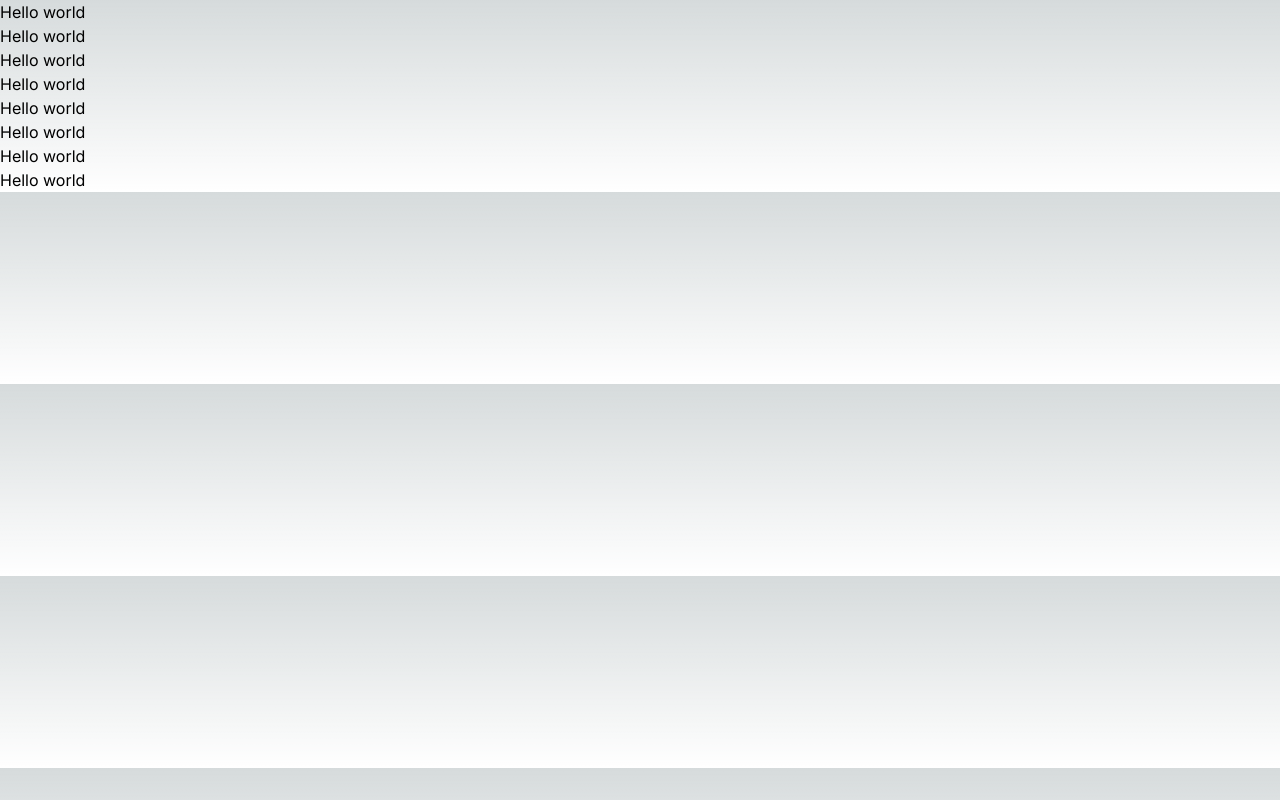
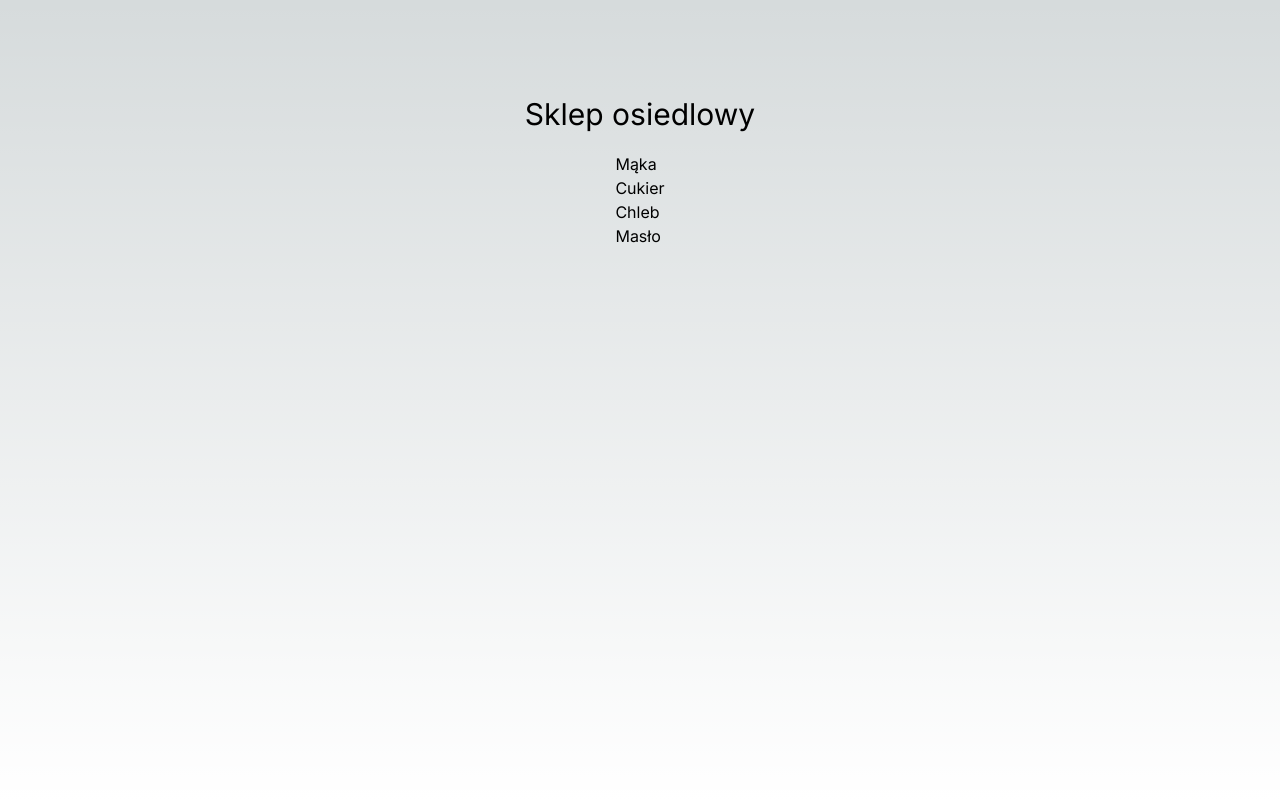
Before and after one commit to mogiel/fe_shop, a Next.js app: page / in a window 1280 px wide. Built offline with nearby package versions, Linux system fonts and the light colour scheme.

Commit message:
feat: page

```diff
--- a/src/app/page.tsx
+++ b/src/app/page.tsx
@@ -1,14 +1,13 @@
 export default function Home() {
 	return (
-		<main className="flex min-h-screen flex-col items-center justify-between p-24">
-			<h1>Hello world</h1>
-			<h1>Hello world</h1>
-			<h1>Hello world</h1>
-			<h1>Hello world</h1>
-			<h1>Hello world</h1>
-			<h1>Hello world</h1>
-			<h1>Hello world</h1>
-			<h1>Hello world</h1>
+		<main className="flex min-h-screen flex-col items-center p-24">
+			<h1 className={"mb-5 text-3xl"}>Sklep osiedlowy</h1>
+			<ul>
+				<li data-testid="products-list">Mąka</li>
+				<li data-testid="products-list">Cukier</li>
+				<li data-testid="products-list">Chleb</li>
+				<li data-testid="products-list">Masło</li>
+			</ul>
 		</main>
 	)
 }
--- /dev/null
+++ b/tailwind.config.js
@@ -0,0 +1,18 @@
+const config = {
+    content: [
+        './src/pages/**/*.{js,ts,jsx,tsx,mdx}',
+        './src/components/**/*.{js,ts,jsx,tsx,mdx}',
+        './src/app/**/*.{js,ts,jsx,tsx,mdx}',
+    ],
+    theme: {
+        extend: {
+            backgroundImage: {
+                'gradient-radial': 'radial-gradient(var(--tw-gradient-stops))',
+                'gradient-conic':
+                    'conic-gradient(from 180deg at 50% 50%, var(--tw-gradient-stops))',
+            },
+        },
+    },
+    plugins: [],
+}
+export default config
```
Also changed, not shown: 1 other file (tests, documents, lock files or other folders).
